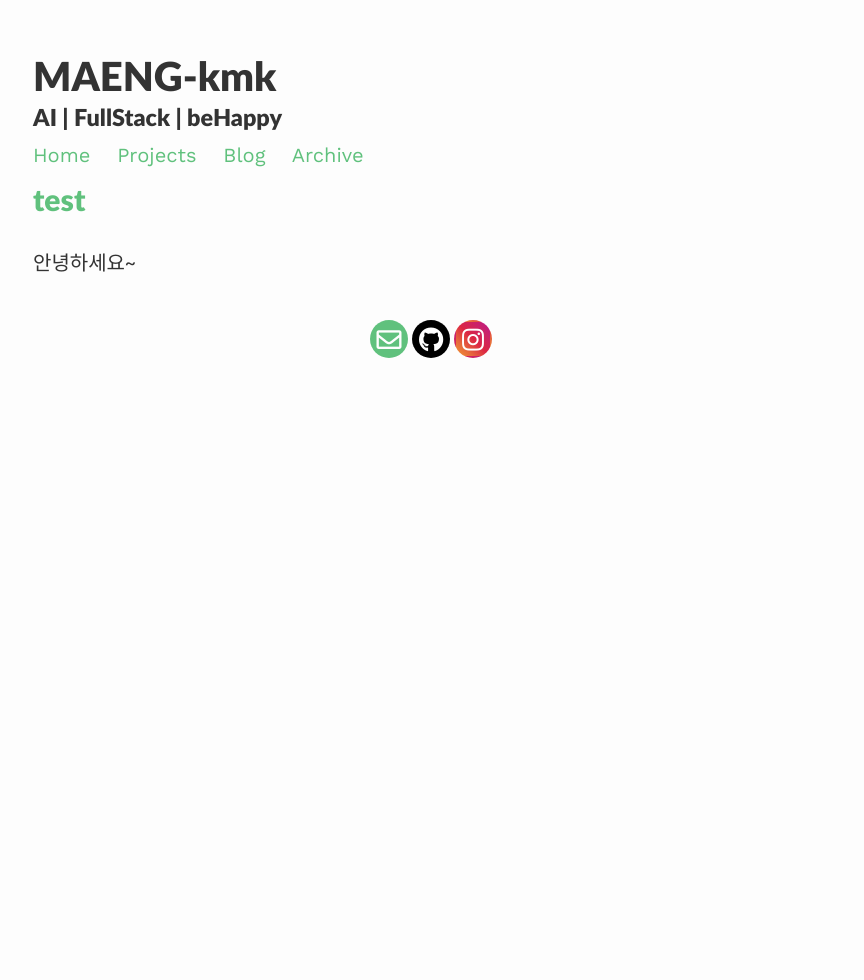
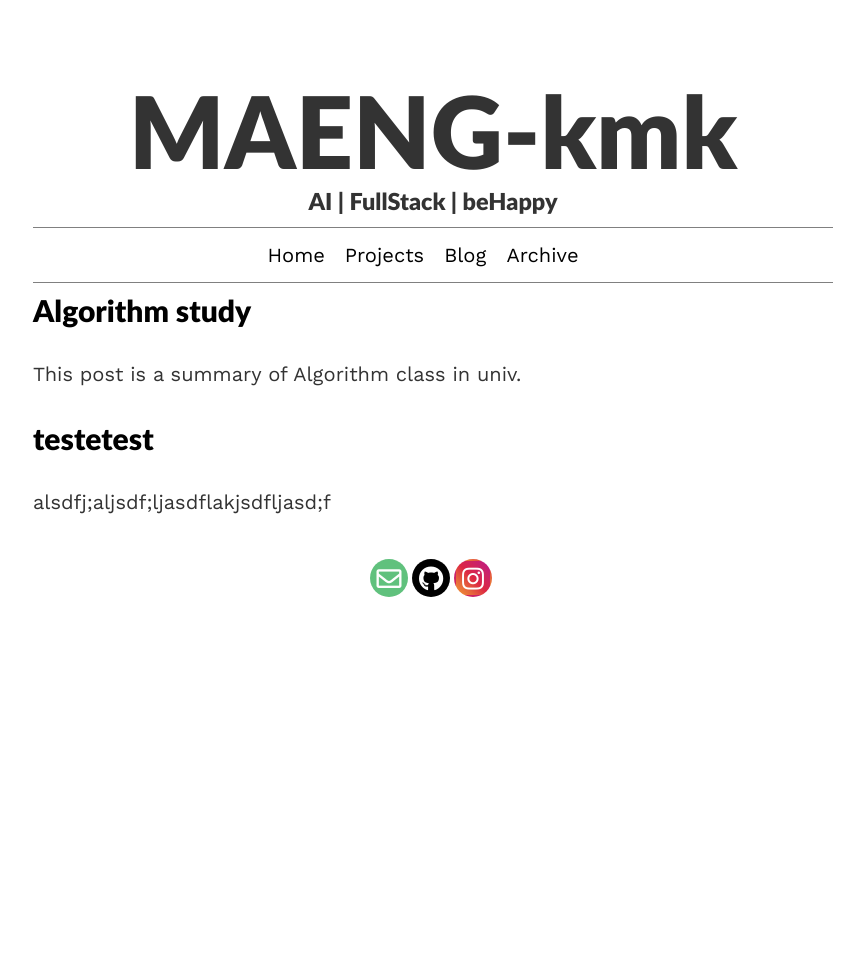
Before and after one commit to MAENG-kmk/MAENG-kmk.github.io, a Jekyll site: the page built from blog/index.html, in a window 1280 px wide. Shown: the whole page, without its empty margins (207-1071 px from the left). Built offline with Jekyll 4.4.1, drawn with Linux system fonts in a browser that asks for light colours; nearby versions of some CDN libraries; the list of posts is cut into pages by our own code.

Commit message:
big change

```diff
--- /dev/null
+++ b/_posts/2023-03-01-test.md
@@ -0,0 +1,6 @@
+---
+layout: post
+title: testetest
+---
+
+alsdfj;aljsdf;ljasdflakjsdfljasd;f
--- /dev/null
+++ b/_posts/2023-03-11-Algorithm.md
@@ -0,0 +1,51 @@
+---
+layout: post
+title: Algorithm study
+---
+This post is a summary of Algorithm class in univ.
+![image](https://images.velog.io/images/zniilee/post/ddae4575-a03b-4041-bb76-75374f94ccf7/algorithm.png)
+
+# 1. What is Algorithm
+
+---
+
+1. Algorithm is a description of *problem solving process*.
+2. Algorithm is a training *how to think*.
+3. Algorithm is an extension of the *Data Structure*.
+
+
+
+# 2. Algorithm Design and Analysis
+
+---
+
+### *Good Algorithm*
+* Be clear
+* Be efficient
+
+### 1. Recursion and Inductive thinking
+* Recursive Structure
+  * Inside a problem, there exists a subproblem similar with big problem.
+  * ex) factorial, recurrence
+
+### 2. Asymptotic Analysis
+In small case, it's not necessary because it works fine in every small case. We need to think about bigger case, likes infinity. There are many asymptotic notation.
+
+1. O-notation
+2. Ω-notation
+3. Θ-notation
+4. o-notation
+5. ω-notation
+
+*O-notaion is usually used.*
+
+
+# 3. Recurrence Analysis
+
+---
+
+There are three way to recurrence analysis.
+
+### 1. Repeated replacement
+### 2. Guess and prove
+### 3. Master theorem
--- a/_posts/2023-03-11-test.md
+++ /dev/null
@@ -1,5 +0,0 @@
----
-layout: post
-title: test
----
-안녕하세요~
--- a/assets/css/_sass/projects.scss
+++ b/assets/css/_sass/projects.scss
@@ -15,11 +15,12 @@
 .projectTile {
   /* Minimum width of 200px and grow to fit available space */
   flex: 1 0 200px;
+  border: 1px solid black;
   border-radius: 15px;
   background: $projectbox;
-  @media (prefers-color-scheme: dark) {
-    background: $projectbox-dark;
-  }
+  // @media (prefers-color-scheme: dark) {
+  //   background: $projectbox-dark;
+  // }
   height: 200px;
   width: 100%;
   overflow: hidden;
--- a/assets/css/_sass/style.scss
+++ b/assets/css/_sass/style.scss
@@ -9,15 +9,14 @@ body {
   line-height: $base-line-height;
   font-size: $base-font-size;
   color: $text-color;
-  background-color: $body-bg;
   padding: 2em 1em;
   text-rendering: optimizeLegibility;
   height: 100%;
 
-  @media (prefers-color-scheme: dark) {
-    background-color: $body-bg-dark;
-    color: $text-color-dark;
-  }
+  // @media (prefers-color-scheme: dark) {
+  //   background-color: $body-bg-dark;
+  //   color: $text-color-dark;
+  // }
 }
 
 h1,h2,h3,h4,h5,h6 {
@@ -28,16 +27,15 @@ h1,h2,h3,h4,h5,h6 {
   text-transform: inherit;
 }
 
-
 a {
   color: $brand-color;
   text-decoration: none;
   &:hover{
-    color: $text-color;
+    color: #FF8E25;
 
-    @media (prefers-color-scheme: dark) {
-      color: $text-color-dark;
-    }
+    // @media (prefers-color-scheme: dark) {
+    //   color: $text-color-dark;
+    // }
 
   }
 }
@@ -65,9 +63,9 @@ p a {
 
   }
 
-  @media (prefers-color-scheme: dark) {
-    color: $text-color-dark;
-  }
+  // @media (prefers-color-scheme: dark) {
+  //   color: $text-color-dark;
+  // }
 }
 
 
@@ -107,12 +105,19 @@ blockquote {
 }
 
 .headline, .post-headline {
-  font-size: 2em;
+  display: flex;
+  justify-content: center;
+  font-size: 5em;
   margin-bottom: -0.4em;
 
   @include media-query($on-palm) {
-    font-size: 2em;
+    font-size: 3em;
   }
+}
+
+.post-description{
+  display: flex;
+  justify-content: center;
 }
 
 /* Pagination style in index/home page */
@@ -162,6 +167,13 @@ blockquote {
 
 /* Horizontal scrolling navbar. From: https://iamsteve.me/blog/horizontal-scrolling-responsive-menu */
 .scroll {
+  display: flex;
+  justify-content: center;
+  border-top: 1px solid gray;
+  border-bottom: 1px solid gray;
+  padding-top: 10px;
+  padding-bottom: 10px;
+  margin-top: 5px;
   white-space: nowrap;
   overflow-x: auto;
   -webkit-overflow-scrolling: touch;
--- a/assets/css/_sass/variables.scss
+++ b/assets/css/_sass/variables.scss
@@ -8,12 +8,13 @@ $spacing-unit:     30px;
 $light-gray: gray;
 $text-color:       #333;
 $background-color: #fdfdfd;
-$brand-color:      #60c17d;
+// $brand-color:      #60c17d;
+$brand-color:      black;
 $projectbox-text:  #1e2126;
 
 // Color scheme for light
 $body-bg: #fdfdfd;
-$projectbox: #c3e1c9;
+$projectbox: #ffffff;
 $text-color: #333;
 
 // Color scheme for dark modes
```
Also changed, not shown: _projects/Bitcoin_Autotrade.md (added, +5 -0 lines), _projects/test.md (deleted, +0 -6 lines).
